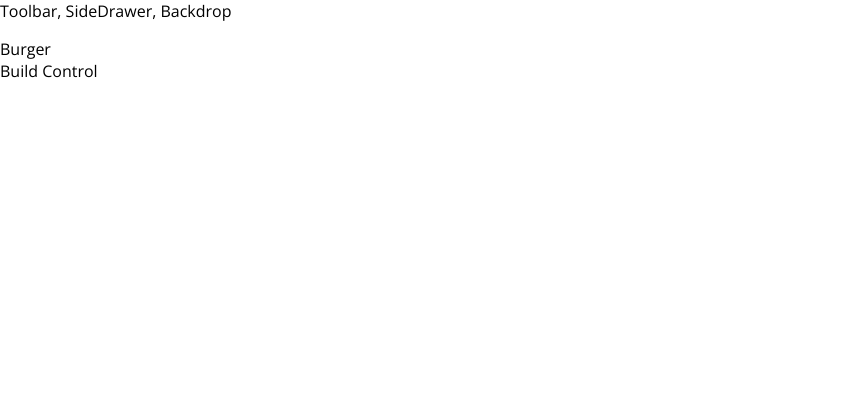
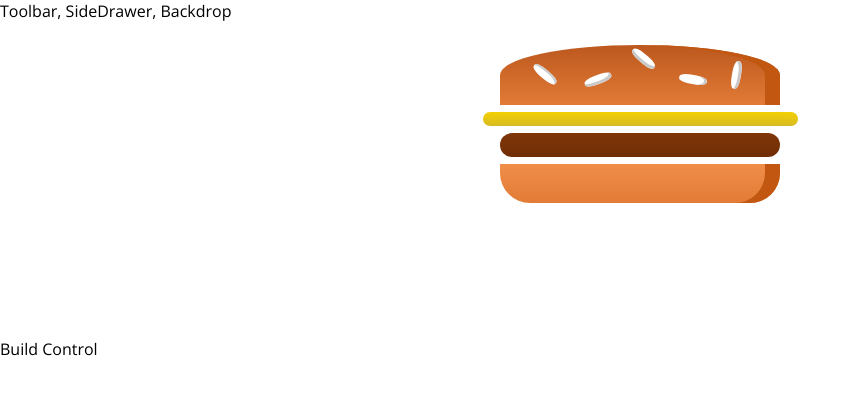
Before and after one commit to deralation/react-burger-app, a React app: page / in a window 1280 px wide. Shown: the top 394 px of the page, without its empty margins (0-861 px from the left). Built offline with nearby package versions, Linux system fonts and the light colour scheme.

Commit message:
burger ingredients css and add burger to burger builder containers

```diff
--- /dev/null
+++ b/src/components/Burger/Burger.css
@@ -0,0 +1,16 @@
+.Burger {
+    width: 100%;
+    margin: auto;
+    height: 250px;
+    overflow: scroll;
+    text-align: center;
+    font-weight: bold;
+    font-size: 1.2rem;
+}
+
+@media (min-width: 500px) and (min-height: 401px) {
+    .Burger {
+        width: 350px;
+        height: 300px;
+    }
+}
--- a/src/components/Burger/Burger.js
+++ b/src/components/Burger/Burger.js
@@ -1,7 +1,16 @@
 import React from 'react';
+import './Burger.css';
+import BurgerIngredient from './BurgerIngredient/BurgerIngredient';
 
 const burger = (props) => {
-
+    return (
+        <div className="Burger">
+            <BurgerIngredient type="bread-top"/>
+            <BurgerIngredient type="cheese" />
+            <BurgerIngredient type="meat" />
+            <BurgerIngredient type="bread-bottom"/>
+        </div>
+    );
 }
 
 export default burger;
--- a/src/components/Burger/BurgerIngredient/BurgerIngredient.css
+++ b/src/components/Burger/BurgerIngredient/BurgerIngredient.css
@@ -0,0 +1,113 @@
+.BreadBottom {
+    height: 13%;
+    width: 80%;
+    background: linear-gradient(#F08E4A, #e27b36);
+    border-radius: 0 0 30px 30px;
+    box-shadow: inset -15px 0 #c15711;
+    margin: 2% auto;
+}
+
+.BreadTop {
+    height: 20%;
+    width: 80%;
+    background: linear-gradient(#bc581e, #e27b36);
+    border-radius: 50% 50% 0 0;
+    box-shadow: inset -15px 0 #c15711;
+    margin: 2% auto;
+    position: relative;
+}
+
+.Seeds1 {
+    width: 10%;
+    height: 15%;
+    position: absolute;
+    background-color: white;
+    left: 30%;
+    top: 50%;
+    border-radius: 40%;
+    transform: rotate(-20deg);
+    box-shadow: inset -2px -3px #c9c9c9;
+}
+
+.Seeds1:after {
+    content: "";
+    width: 100%;
+    height: 100%;
+    position: absolute;
+    background-color: white;
+    left: -170%;
+    top: -260%;
+    border-radius: 40%;
+    transform: rotate(60deg);
+    box-shadow: inset -1px 2px #c9c9c9;
+  }
+
+.Seeds1:before {
+    content: "";
+    width: 100%;
+    height: 100%;
+    position: absolute;
+    background-color: white;
+    left: 180%;
+    top: -50%;
+    border-radius: 40%;
+    transform: rotate(60deg);
+    box-shadow: inset -1px -3px #c9c9c9;
+  }
+
+  .Seeds2 {
+    width: 10%;
+    height: 15%;
+    position: absolute;
+    background-color: white;
+    left: 64%;
+    top: 50%;
+    border-radius: 40%;
+    transform: rotate(10deg);
+    box-shadow: inset -3px 0 #c9c9c9;
+  }
+
+  .Seeds2:before {
+    content: "";
+    width: 100%;
+    height: 100%;
+    position: absolute;
+    background-color: white;
+    left: 150%;
+    top: -130%;
+    border-radius: 40%;
+    transform: rotate(90deg);
+    box-shadow: inset 1px 3px #c9c9c9;
+  }
+
+
+.Meat {
+    width: 80%;
+    height: 8%;
+    background: linear-gradient(#7f3608, #702e05);
+    margin: 2% auto;
+    border-radius: 15px;
+}
+
+.Cheese {
+    width: 90%;
+    height: 4.5%;
+    margin: 2% auto;
+    background: linear-gradient(#f4d004, #d6bb22);
+    border-radius: 20px;
+}
+
+.Salad {
+    width: 85%;
+    height: 7%;
+    margin: 2% auto;
+    background: linear-gradient(#228c1d, #91ce50);
+    border-radius: 20px;
+}
+
+.Bacon {
+    width: 80%;
+    height: 3%;
+    background: linear-gradient(#bf3813, #c45e38);
+    margin: 2% auto;
+}
--- a/src/containers/BurgerBuilder/BurgerBuilder.js
+++ b/src/containers/BurgerBuilder/BurgerBuilder.js
@@ -1,11 +1,12 @@
 import React, { Component } from 'react';
 import Aux from '../../hoc/Aux';
+import Burger from '../../components/Burger/Burger';
 
 class BurgerBuilder extends Component {
     render(){
         return(
             <Aux>
-                <div>Burger</div>
+                <Burger/>
                 <div>Build Control</div>
             </Aux>
         );
```
